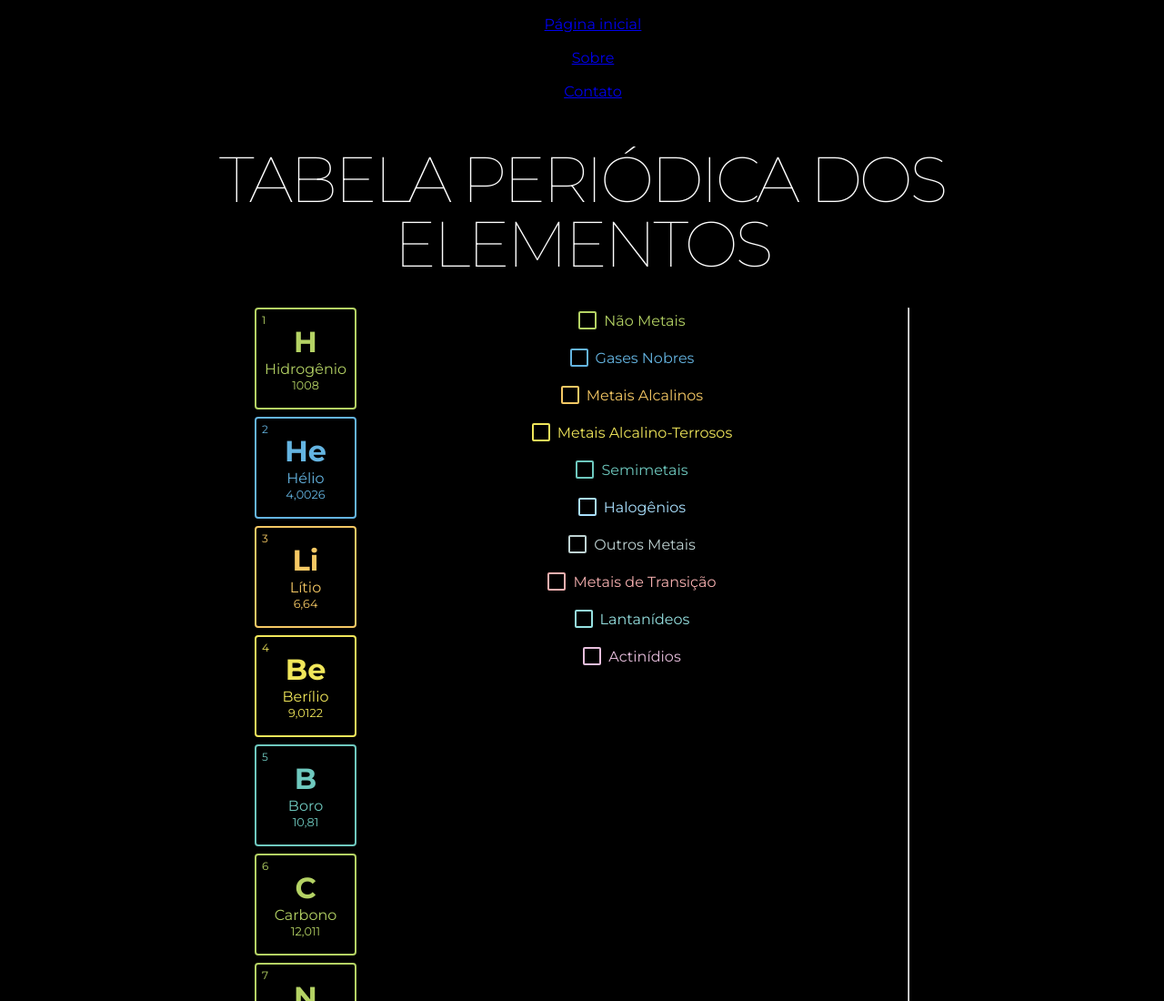
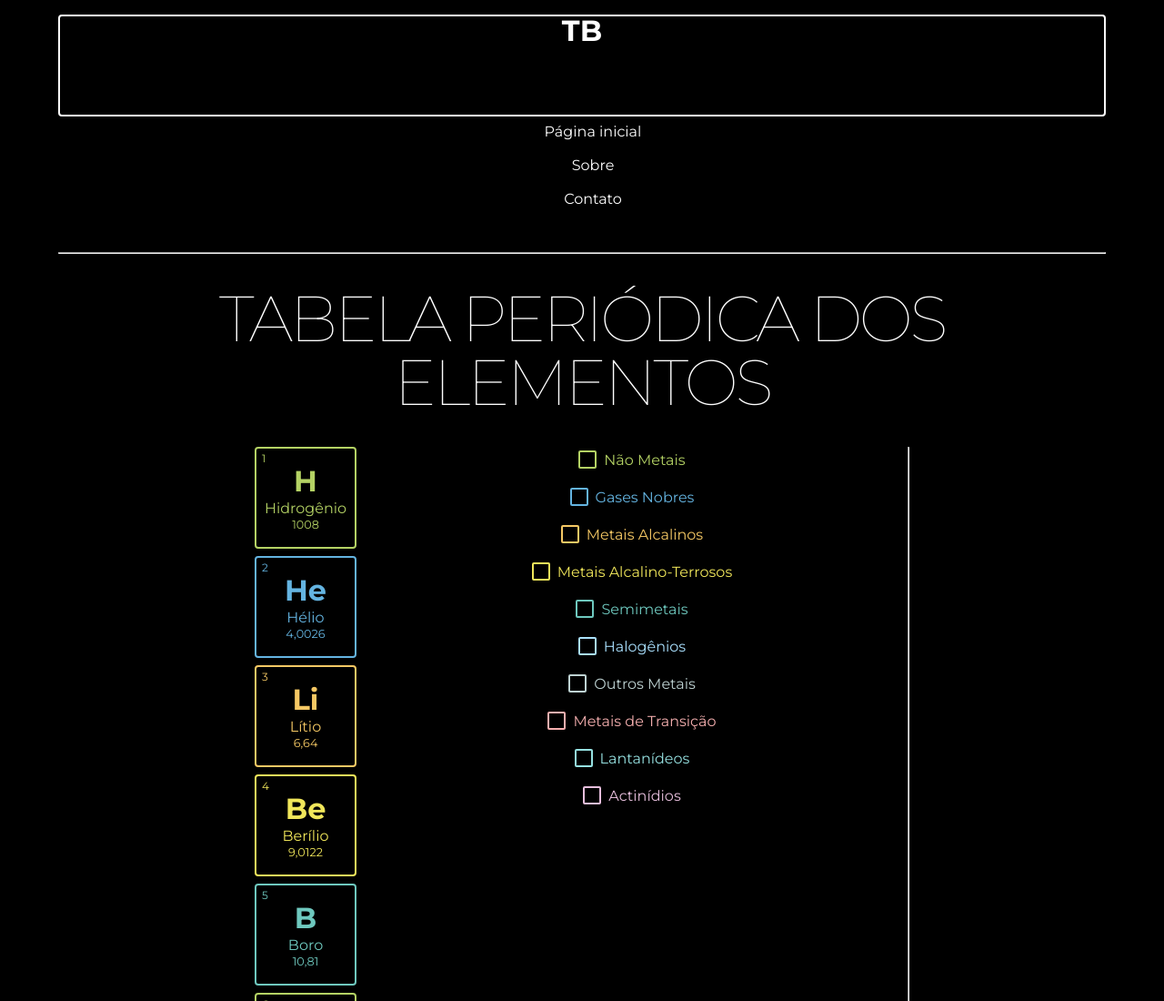
Before and after one commit to amandaeleuterio2/Tabela-Peri-dica, a plain HTML site: page index.html in a window 1280 px wide. Shown: the top 1100 px of the page at 91% size. Drawn offline with Linux system fonts and the light colour scheme.

Commit message:
alteracao4

```diff
--- a/index.html
+++ b/index.html
@@ -4,6 +4,9 @@
     <link rel="stylesheet" href="style.css">
     <link rel="icon" href="https://upload.wikimedia.org/wikipedia/commons/thumb/1/1f/Stylised_atom_with_three_Bohr_model_orbits_and_stylised_nucleus.png/250px-Stylised_atom_with_three_Bohr_model_orbits_and_stylised_nucleus.png">
 </head>
+<div class="index">
+  <h2>TB</h2>
+</div>
 <header>
   <nav>
     <ul>
@@ -11,6 +14,9 @@
       <li class="cabecalho"><a href="#">Sobre</a></li>
       <li class="cabecalho"><a href="#">Contato</a></li>
     </ul>
+    <br>
+    <br>
+    <hr class= "linha">
   </nav>
 </header>
 <body>
@@ -28,7 +34,7 @@
 
     <section class="col-hidden col-span16"></section>
 
-    <section class="gas-nobre">
+    <section  class="gas-nobre">
       <span>2</span>
       <h2>He</h2>
       <p>Hélio</p>
--- a/style.css
+++ b/style.css
@@ -20,7 +20,6 @@
 	--metal-transicao:rgb(245,175,175);
 	--lantanideo:rgb(150,225,225);
 	--actinidio:rgb(230,190,220);
-	--cabecalho:rgb(300,0,0);
 }
 
 body{
@@ -72,10 +71,6 @@ body{
 	color:var(--actinidio);
 }
 
-.cabecalho{
-	color:var(--cabecalho);
-}
-
 /* TYPOGRAPHY STYLES */
 h1{
 	margin:.5em 0;
@@ -125,13 +120,24 @@ section{
 	justify-content:center;
 }
 
+.index{
+	height:7em;
+	background:var(--bg-preto);
+	border:.125rem solid;
+	border-radius:.25rem;
+	margin-bottom:.4em;
+	position: relative;
+	display:flex;
+	flex-direction:column;
+	justify-content: start;
+}
+
 span{
 	font-size:.75em;
 	position:absolute;
 	top:.3em;
 	left:.5em;
 }
-
 
 /* FOOTER */
 footer{
@@ -169,7 +175,6 @@ li:before{
 .cabecalho:before{
 	border: none;
 	border-radius: none;
-	color: yellow;
 }
 
 .cabecalho:hover{
@@ -177,6 +182,7 @@ li:before{
 	transform:scale(1.5);
 	cursor:pointer;
 	z-index:2;
+	color-adjust:inherit;
 }
 
 
@@ -235,7 +241,6 @@ li:before{
 			z-index:2;
 		}
 
-
 		ul{
 			justify-content: center;
 		}
@@ -247,7 +252,6 @@ li:before{
 
 		li + li{
 			margin-left:2em;
-
 		}
 	}
 }
@@ -262,3 +266,9 @@ li:before{
 .linha{
     color:white;
 }
+
+a{
+	color: white;
+	text-decoration: none;
+	font-size: 16px;
+}
```
